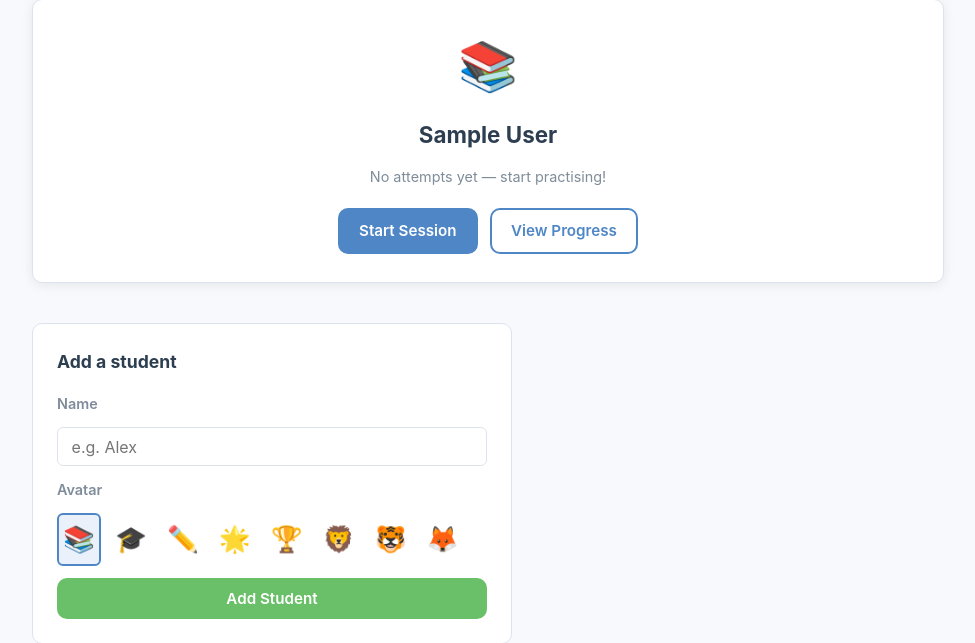
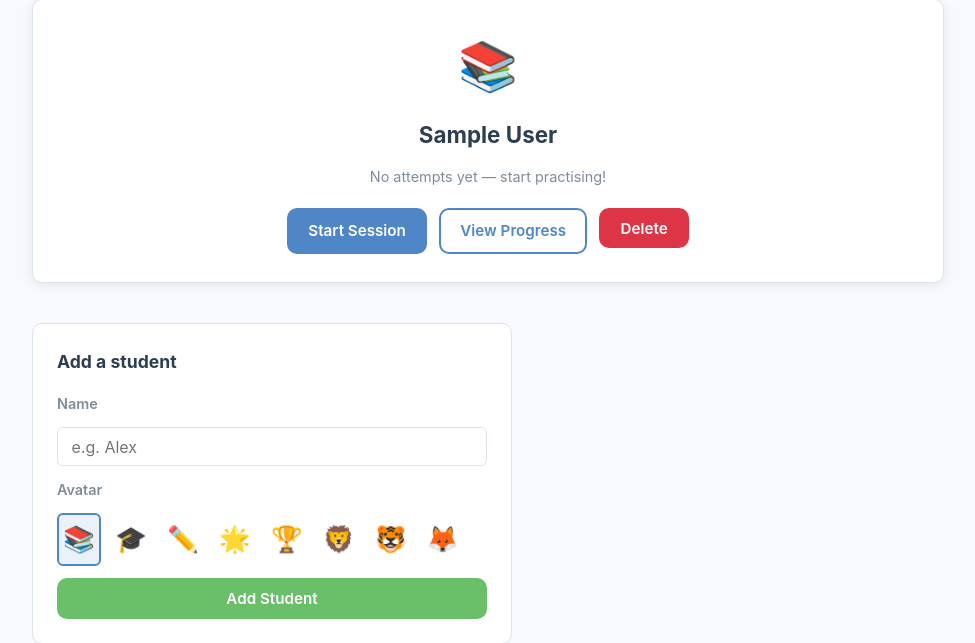
Before and after one commit to BadgerFerret/Citizenship, a Flask app: page / in a window 1280 px wide. Shown: the part 160-803 px from the top of the page, without its empty margins (152-1127 px from the left). Run offline with Flask 3, Linux system fonts and the light colour scheme; the visitor is signed in with stand-in values (Sample User, id 1); data comes from the database, SQL or seed files in the repository; data that the repository does not hold is empty.

Commit message:
Add delete student feature with confirmation prompt

```diff
--- a/app.py
+++ b/app.py
@@ -444,6 +444,17 @@ def add_student():
     return redirect(url_for("home"))
 
 
+@app.route("/delete-student/<int:student_id>", methods=["POST"])
+def delete_student(student_id):
+    db = get_db()
+    db.execute("DELETE FROM attempts WHERE student_id=?", (student_id,))
+    db.execute("DELETE FROM sessions WHERE student_id=?", (student_id,))
+    db.execute("DELETE FROM students WHERE id=?", (student_id,))
+    db.commit()
+    db.close()
+    return redirect(url_for("home"))
+
+
 # ---------------------------------------------------------------------------
 # Routes — Session
 # ---------------------------------------------------------------------------
--- a/static/css/style.css
+++ b/static/css/style.css
@@ -98,6 +98,8 @@ body {
 .btn-secondary { background: var(--color-secondary); color: #fff; border-color: var(--color-secondary); }
 .btn-outline { background: #fff; color: var(--color-primary); border-color: var(--color-primary); }
 .btn-outline:hover { background: var(--color-primary); color: #fff; }
+.btn-danger { background: #dc3545; color: #fff; border-color: #dc3545; }
+.btn-danger:hover { background: #b02a37; border-color: #b02a37; }
 .btn-large { padding: 0.75rem 1.8rem; font-size: 1.05rem; }
 .btn-sm { padding: 0.3rem 0.7rem; font-size: 0.82rem; }
 button.btn { font-family: inherit; }
--- a/templates/home.html
+++ b/templates/home.html
@@ -39,6 +39,10 @@
         <a href="{{ url_for('progress', student_id=s.id) }}" class="btn btn-outline">
           View Progress
         </a>
+        <form method="post" action="{{ url_for('delete_student', student_id=s.id) }}"
+              onsubmit="return confirm('Delete {{ s.name }} and all their data?')">
+          <button type="submit" class="btn btn-danger">Delete</button>
+        </form>
       </div>
     </div>
     {% endfor %}
```
